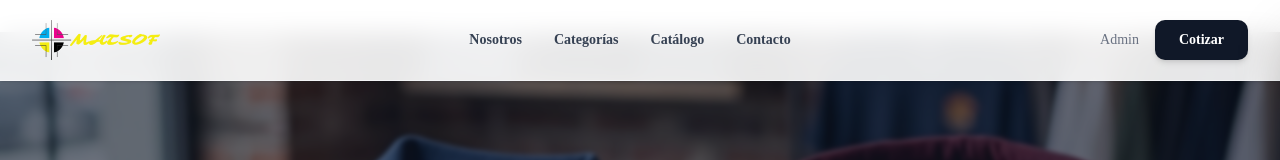
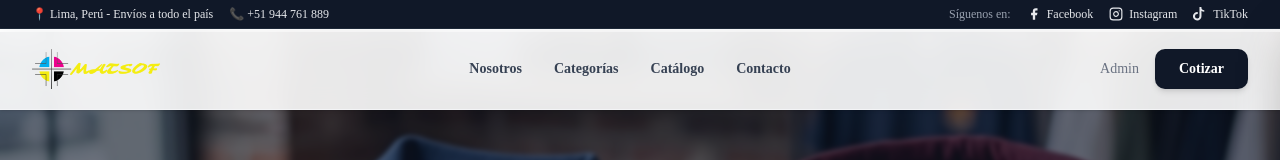
Before and after one commit to rmilian1985/matsof-store, a Next.js app: page / in a window 1280 px wide. Shown: the top 160 px of the page. Built offline with nearby package versions, Linux system fonts and the light colour scheme; no server answers; the database is empty.

Commit message:
Agregando Top Bar con redes sociales al Navbar

```diff
--- a/src/components/Navbar.tsx
+++ b/src/components/Navbar.tsx
@@ -4,7 +4,40 @@ import { ShoppingCart } from 'lucide-react'
 
 export function Navbar() {
   return (
-    <nav className="fixed top-0 left-0 right-0 z-50 bg-white/90 backdrop-blur-md border-b border-gray-100 shadow-sm">
+    <header className="fixed top-0 left-0 right-0 z-50">
+      {/* Top Bar - Redes Sociales y Contacto */}
+      <div className="bg-gray-900 text-gray-200 py-1.5 border-b border-gray-800">
+        <div className="container mx-auto px-4 md:px-8 flex justify-between items-center text-xs font-medium">
+          <div className="hidden md:flex items-center gap-4">
+            <span>📍 Lima, Perú - Envíos a todo el país</span>
+            <span>📞 +51 944 761 889</span>
+          </div>
+          <div className="flex items-center gap-4 w-full md:w-auto justify-center md:justify-end">
+            <span className="hidden sm:inline text-gray-400">Síguenos en:</span>
+
+            {/* Facebook */}
+            <a href="https://www.facebook.com/profile.php?id=61568317736149" target="_blank" rel="noopener noreferrer" className="hover:text-[#1877F2] transition-colors flex items-center gap-1.5">
+              <svg width="14" height="14" viewBox="0 0 24 24" fill="currentColor"><path d="M18 2h-3a5 5 0 0 0-5 5v3H7v4h3v8h4v-8h3l1-4h-4V7a1 1 0 0 1 1-1h3z"></path></svg>
+              Facebook
+            </a>
+
+            {/* Instagram */}
+            <a href="https://www.instagram.com/matsof" target="_blank" rel="noopener noreferrer" className="hover:text-[#E4405F] transition-colors flex items-center gap-1.5">
+              <svg width="14" height="14" viewBox="0 0 24 24" fill="none" stroke="currentColor" strokeWidth="2" strokeLinecap="round" strokeLinejoin="round"><rect x="2" y="2" width="20" height="20" rx="5" ry="5"></rect><path d="M16 11.37A4 4 0 1 1 12.63 8 4 4 0 0 1 16 11.37z"></path><line x1="17.5" y1="6.5" x2="17.51" y2="6.5"></line></svg>
+              Instagram
+            </a>
+
+            {/* TikTok */}
+            <a href="https://www.tiktok.com/@matsof" target="_blank" rel="noopener noreferrer" className="hover:text-cyan-400 transition-colors flex items-center gap-1.5">
+              <svg width="14" height="14" viewBox="0 0 24 24" fill="currentColor"><path d="M19.321 5.562a5.45 5.45 0 0 1-3.957-1.57A5.404 5.404 0 0 1 14.502.1c0-.029-.001-.065-.001-.101h-3.41v15.932a3.86 3.86 0 1 1-3.86-3.862c.319 0 .626.04.918.114V8.583a7.288 7.288 0 1 0 6.353 7.217V6.865a8.887 8.887 0 0 0 4.819 1.408v-2.711z"/></svg>
+              TikTok
+            </a>
+          </div>
+        </div>
+      </div>
+
+      {/* Main Navbar */}
+      <nav className="bg-white/90 backdrop-blur-md border-b border-gray-100 shadow-sm">
         <div className="container mx-auto px-4 md:px-8">
           <div className="flex items-center justify-between h-20">
 
@@ -62,5 +95,6 @@ export function Navbar() {
           </div>
         </div>
       </nav>
+    </header>
   )
 }
```
Lines whose indentation alone changed are shown as unchanged.
